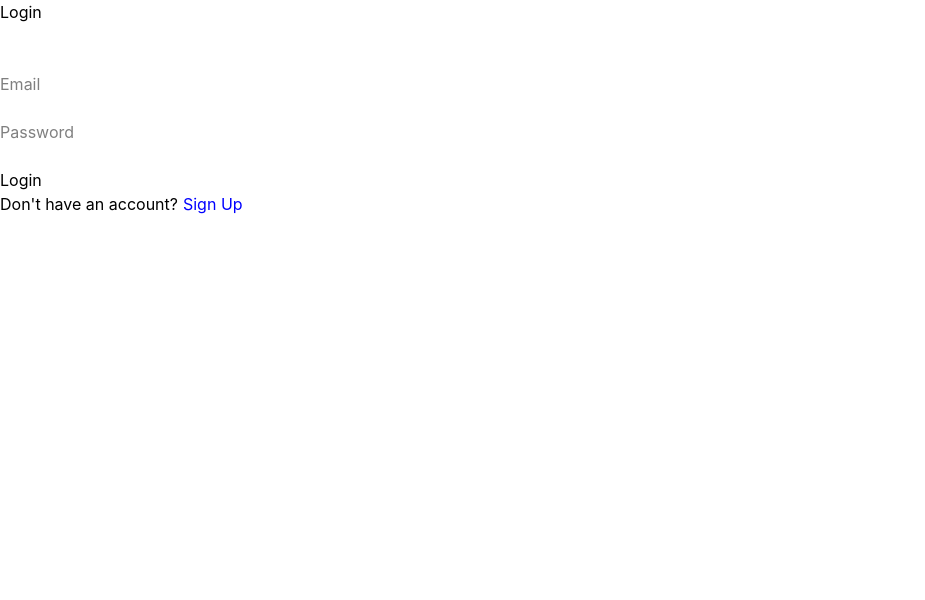
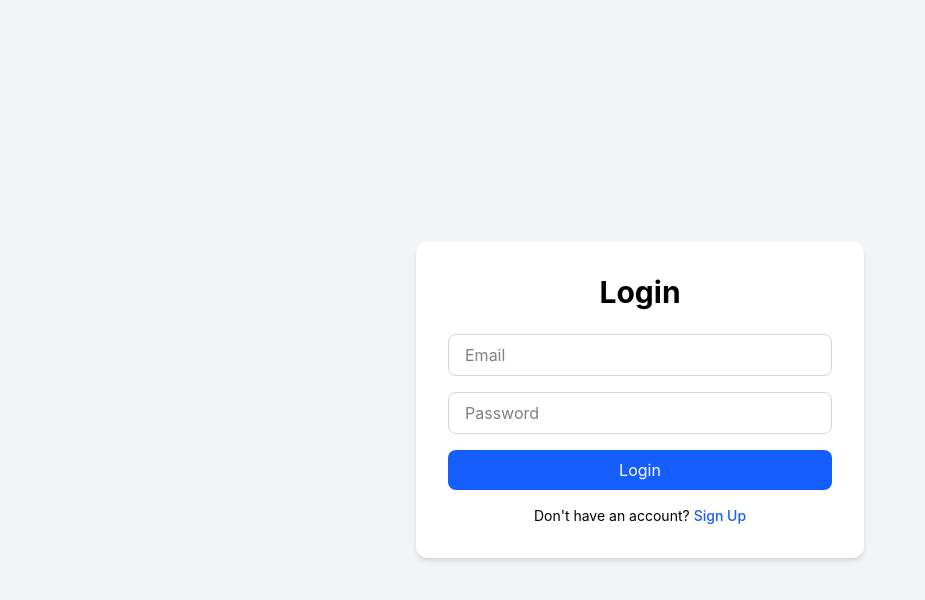
Before and after one commit to P-ayush/ai-interview-hiring-copilot-frontend, a React (Vite) app: page / in a window 1280 px wide. Shown: the top 600 px of the page, without its empty margins (0-925 px from the left). Built offline with nearby package versions, Linux system fonts and the light colour scheme; no server answers.

Commit message:
feat: enhance Login component with improved UI and error handling

```diff
--- a/src/pages/login.jsx
+++ b/src/pages/login.jsx
@@ -1,10 +1,10 @@
 import { useState } from "react";
 import { useNavigate } from "react-router-dom";
-import api from "../api/axios";
 import { login, signUp } from "../api/auth";
 
 function Login() {
   const navigate = useNavigate();
+
   const [isLogin, setIsLogin] = useState(true);
   const [email, setEmail] = useState("");
   const [password, setPassword] = useState("");
@@ -14,79 +14,97 @@
   const handleSubmit = async (e) => {
     e.preventDefault();
 
+    try {
       let response;
-    try {
+
       if (isLogin) {
-        response = await login({ email, password });
+        response = await login({
+          email,
+          password,
+        });
       } else {
-        response = await signUp({ name, email, password });
+        response = await signUp({
+          name,
+          email,
+          password,
+        });
       }
+
       localStorage.setItem("token", response.token);
+
       localStorage.setItem("user", JSON.stringify(response.user));
+
       if (response.user.role === "recruiter") {
         navigate("/recruiter/jobs");
       } else {
-        navigate("/jobs");
+        navigate("/upload-resume");
       }
     } catch (error) {
-      setErrorMessage(error?.response?.data?.message);
+      setErrorMessage(error?.response?.data?.message || "Something went wrong");
     }
   };
 
   return (
-    <div>
-      <h1>Login</h1>
-      <form onSubmit={handleSubmit}>
+    <div className="min-h-screen flex items-center justify-center bg-gray-100">
+      <div className="bg-white p-8 rounded-xl shadow-md w-full max-w-md">
+        <h1 className="text-3xl font-bold text-center mb-6">
+          {isLogin ? "Login" : "Sign Up"}
+        </h1>
+
+        <form onSubmit={handleSubmit} className="space-y-4">
           {!isLogin && (
             <input
               type="text"
               placeholder="Name"
               value={name}
               onChange={(e) => setName(e.target.value)}
+              className="w-full border border-gray-300 rounded-lg px-4 py-2 outline-none focus:ring-2 focus:ring-blue-500"
             />
           )}
-        <br />
-        <br />
+
           <input
             type="email"
             placeholder="Email"
             value={email}
             onChange={(e) => setEmail(e.target.value)}
+            className="w-full border border-gray-300 rounded-lg px-4 py-2 outline-none focus:ring-2 focus:ring-blue-500"
           />
-        <br />
-        <br />
+
           <input
             type="password"
             placeholder="Password"
             value={password}
             onChange={(e) => setPassword(e.target.value)}
+            className="w-full border border-gray-300 rounded-lg px-4 py-2 outline-none focus:ring-2 focus:ring-blue-500"
           />
-        <br />
-        <br />
-        {errorMessage && <p>{errorMessage}</p>}
-        <button type="submit">{isLogin ? "Login" : "Sign Up"}</button>
+
+          {errorMessage && (
+            <p className="text-red-500 text-sm">{errorMessage}</p>
+          )}
+
+          <button
+            type="submit"
+            className="w-full bg-blue-600 hover:bg-blue-700 text-white py-2 rounded-lg transition"
+          >
+            {isLogin ? "Login" : "Sign Up"}
+          </button>
         </form>
-      <p>
+
+        <p className="text-center mt-4 text-sm">
           {isLogin ? "Don't have an account?" : "Already have an account?"}
 
           <span
             onClick={() => {
               setIsLogin(!isLogin);
-
               setErrorMessage("");
             }}
-          style={{
-            color: "blue",
-
-            cursor: "pointer",
-
-            marginLeft: "5px",
-          }}
+            className="text-blue-600 cursor-pointer ml-1 font-medium"
           >
             {isLogin ? "Sign Up" : "Login"}
           </span>
         </p>
       </div>
+    </div>
   );
 }
 
```
Lines whose indentation alone changed are shown as unchanged.
